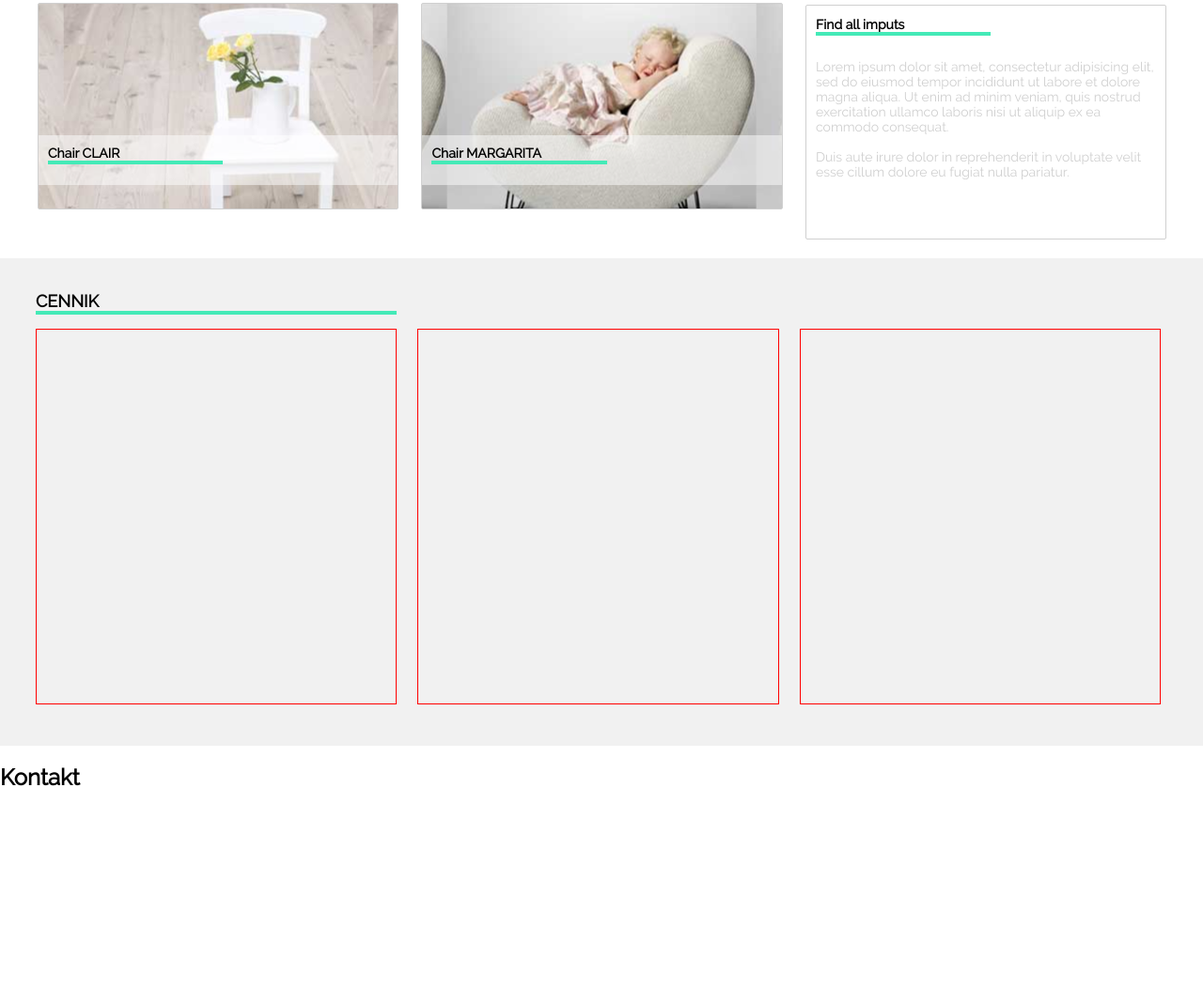
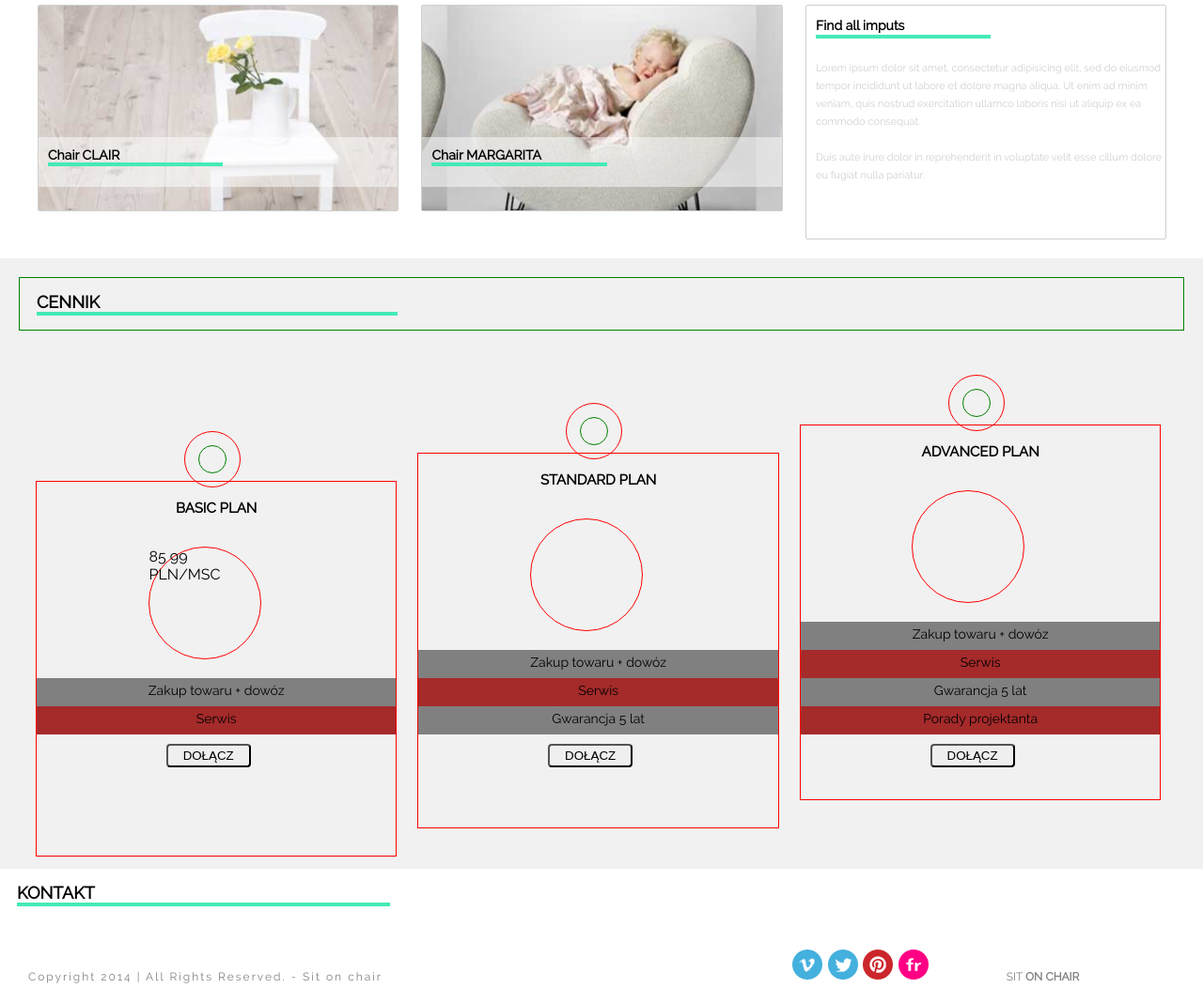
Before and after one commit to wcelmer/SitOnChair, a plain HTML site: page index.html in a window 1280 px wide. Shown: the part 465-1534 px from the top of the page at 94% size. Before the commit the page ends 1365 px from the top, so only its background shows below. Drawn offline with Linux system fonts and the light colour scheme.

Commit message:
stopka zrobiona

```diff
--- a/css/style.css
+++ b/css/style.css
@@ -92,6 +92,8 @@ height: 400px;
 }
 .box-right {
   text-align: center;
+  line-height: 20px;
+  font-size: 13px;
   width: 40%;
   height: 400px;
   position: absolute;
@@ -149,7 +151,8 @@ height: 400px;
 .gallery_3 {
   height: 250px;
   color: rgb(208,208,208);
-  font-size: 14px;
+  line-height: 19px;
+  font-size: 11px;
   position: relative;
   top: 20px;
 }
@@ -178,23 +181,142 @@ height: 400px;
 .price {
   background-color: rgba(208,208,208,0.3);
   padding: 20px;
+  height: 650px;
 }
+.price .clear_fix:after {
+        content:'';
+        display:block;
+        clear:both;
+      }
 .price .column {
   height: 400px;
   border: 1px solid red;
   margin-left: 18px;
   margin-bottom: 20px;
+  top: 40px;
 }
-.price .container h1 {
+.price .width_fix>h1 {
   width: 31%;
   border-bottom: 4px solid rgb(68,234,183);
   margin-left: 18px;
   text-transform: uppercase;
   font-size: 18px;
 }
+.price .round_mid {
+  height: 60px;
+  width: 60px;
+  border-radius: 40px;
+  border: 1px solid red;
+  text-align: center;
+  margin-left: 41%;
+  margin-top: -14%;
+}
+.price .round_small {
+  height: 30px;
+  width: 30px;
+  border-radius: 15px;
+  border: 1px solid green;
+  margin-left: 14px;
+  margin-top: 14px;
+}
+.price .round_big {
+  height:120px;
+  width: 120px;
+  margin-left: 31%;
+  border: 1px solid red;
+  border-radius: 60px;
+  margin-top: 20px;
+  margin-bottom: 20px;
+}
+.price .column>h1 {
+  text-transform: uppercase;
+  text-align: center;
+  font-size: 15px;
+  width: 100%;
+}
+.price .cell {
+  width: 100%;
+  height: 30px;
+  text-align: center;
+  padding-top: 5px;
+  font-size: 14px;
+}
+.price .cell:nth-child(2n){
+  background-color: grey;
+}
+.price .cell:nth-child(2n+1){
+  background-color: brown;
+}
+.price button {
+  width: 90px;
+  height: 25px;
+  text-align: center;
+  text-transform: uppercase;
+  border-radius: 4px;
+  position: relative;
+  top: 10px;
+  margin-left: 36%;
+}
+.price .width_fix {
+  width: 100%;
+  margin-bottom: 100px;
+  border: 1px solid green;
+}
 /**
 *Form
 */
+.form .container>h1 {
+  width: 31%;
+  border-bottom: 4px solid rgb(68,234,183);
+  margin-left: 18px;
+  text-transform: uppercase;
+  font-size: 18px;
+}
+
 /**
 *Site-Footer
 */
+.site-footer {
+  padding: 10px;
+  color: grey;
+  height: 60px;
+  font-size: 12px;
+}
+.site-footer .big {
+  width: 64%;
+  padding-left: 20px;
+  letter-spacing: 2px;
+  margin-bottom: 10px;
+}
+.site-footer .small {
+  width: 31%;
+  overflow: hidden;
+  height: 35px;
+}
+.column .images {
+  width: 49%;
+  display: inline-block;
+  height: 40px;
+  text-align: center;
+}
+.column .last {
+  width: 49%;
+  display: inline-block;
+  height: 40px;
+  text-transform: uppercase;
+  text-align: center;
+  padding-bottom: 5px;
+}
+.last .bold {
+  font-weight: bold;
+}
+
+
+
+
+
+
+
+
+
+.
--- a/index.html
+++ b/index.html
@@ -64,14 +64,68 @@
     </div>
   </section>
   <section class="price">
-    <div class="container">
+    <div class="container clear_fix">
+      <div class="width_fix">
       <h1>Cennik</h1>
+    </div>
       <div class="row layout-3-col">
         <div class="column">
+          <div class="round_mid">
+            <div class="round_small">
+            </div>
+          </div>
+          <h1>Basic Plan</h1>
+          <div class="round_big">
+            85 99<br>PLN/MSC
+          </div>
+          <div class="cell">
+            Zakup towaru + dowóz
+          </div>
+          <div class="cell">
+            Serwis
+          </div>
+          <button>Dołącz</button>
         </div>
         <div class="column">
+          <div class="round_mid">
+            <div class="round_small">
+            </div>
+          </div>
+          <h1>Standard Plan</h1>
+          <div class="round_big">
+          </div>
+          <div class="cell">
+            Zakup towaru + dowóz
+          </div>
+          <div class="cell">
+            Serwis
+          </div>
+          <div class="cell">
+            Gwarancja 5 lat
+          </div>
+          <button>Dołącz</button>
         </div>
         <div class="column">
+          <div class="round_mid">
+            <div class="round_small">
+            </div>
+          </div>
+          <h1>Advanced Plan</h1>
+          <div class="round_big">
+          </div>
+          <div class="cell">
+            Zakup towaru + dowóz
+          </div>
+          <div class="cell">
+            Serwis
+          </div>
+          <div class="cell">
+            Gwarancja 5 lat
+          </div>
+          <div class="cell">
+            Porady projektanta
+          </div>
+          <button>Dołącz</button>
         </div>
     </div>
   </section>
@@ -88,9 +142,20 @@
   <footer class="site-footer">
     <div class="container">
       <div class="row layout-2-col">
-        <div class="column">
+        <div class="column big">
+          <p>Copyright 2014 | All Rights Reserved. - Sit on chair
+          </p>
         </div>
-        <div class="column">
+        <div class="column small">
+          <div class="images">
+            <img src="images/vimeo.png">
+            <img src="images/twitter.png">
+            <img src="images/pinterest.png">
+            <img src="images/flickr.png">
+          </div>
+          <div class="last">
+            Sit <span class="bold">on<span> chair
+          </div>
         </div>
     </div>
   </footer>
```
